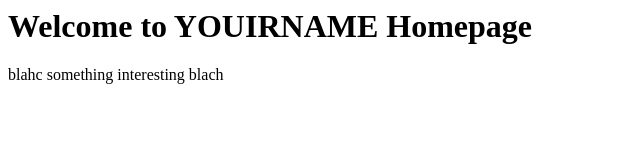
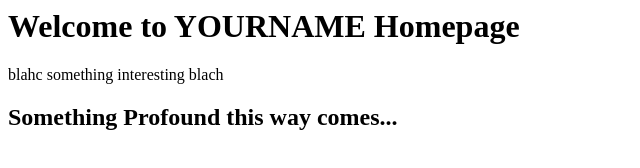
Before and after one commit to cbenist/cbenist.github.io, a plain HTML site: page index.html in a window 1280 px wide. Shown: the whole page, without its empty margins (0-640 px from the left). Drawn offline with Linux system fonts and the light colour scheme.

Commit message:
added index.html

```diff
--- a/index.html
+++ b/index.html
@@ -1,2 +1,3 @@
-<h1>Welcome to YOUIRNAME Homepage</h1>
+<h1>Welcome to YOURNAME Homepage</h1>
 <p>blahc something interesting blach</p>
+<h2>Something Profound this way comes...</h2>
```
